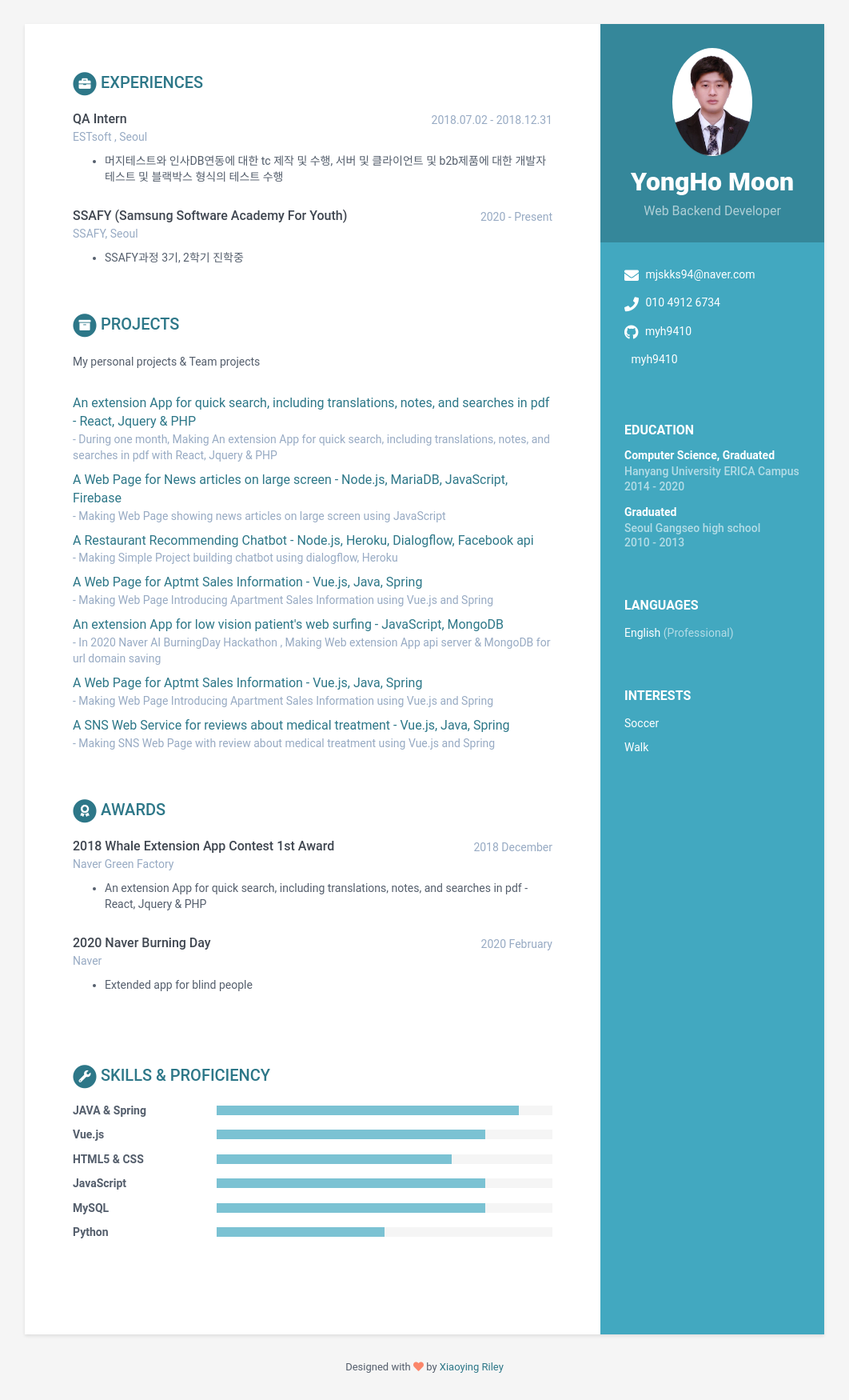
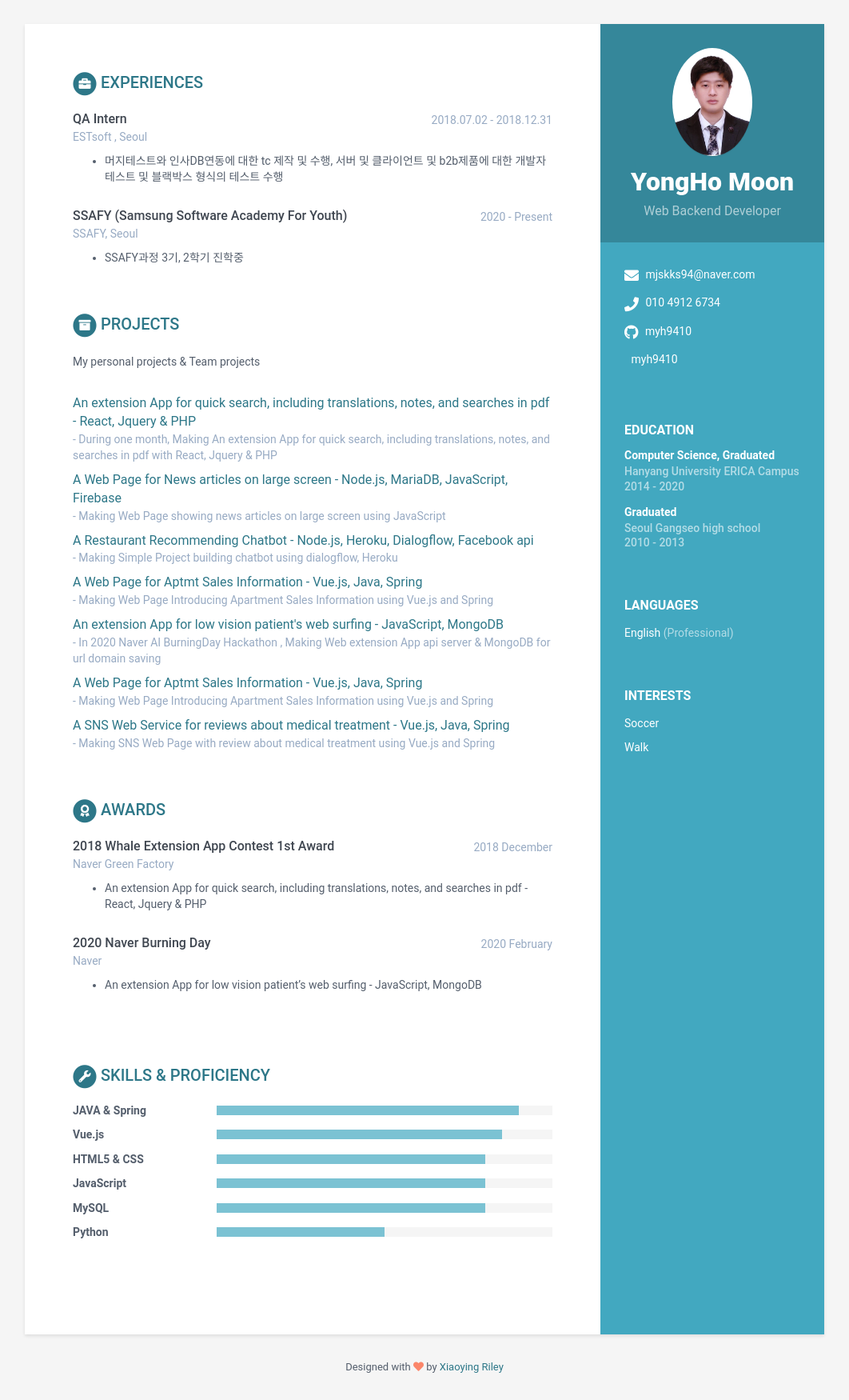
Before and after one commit to myh9410/myh9410.github.io, a Jekyll site: the page built from index.html, in a window 1280 px wide. Shown: the whole page at 80% size, without its empty margins (109-1171 px from the left). Built offline with Jekyll 4.4.1, drawn with Linux system fonts in a browser that asks for light colours.

Commit message:
Update data.yml

```diff
--- a/_data/data.yml
+++ b/_data/data.yml
@@ -41,7 +41,7 @@ award:
       time: 2020 February
       location: Naver
       details: |
-        - Extended app for blind people
+        - An extension App for low vision patient's web surfing - JavaScript, MongoDB
 
 education:
     - degree: Computer Science, Graduated
@@ -115,10 +115,10 @@ skills:
         level: 90%
 
       - name: Vue.js
-        level: 80%
+        level: 85%
 
       - name: HTML5 & CSS
-        level: 70%
+        level: 80%
 
       - name: JavaScript
         level: 80%
```
